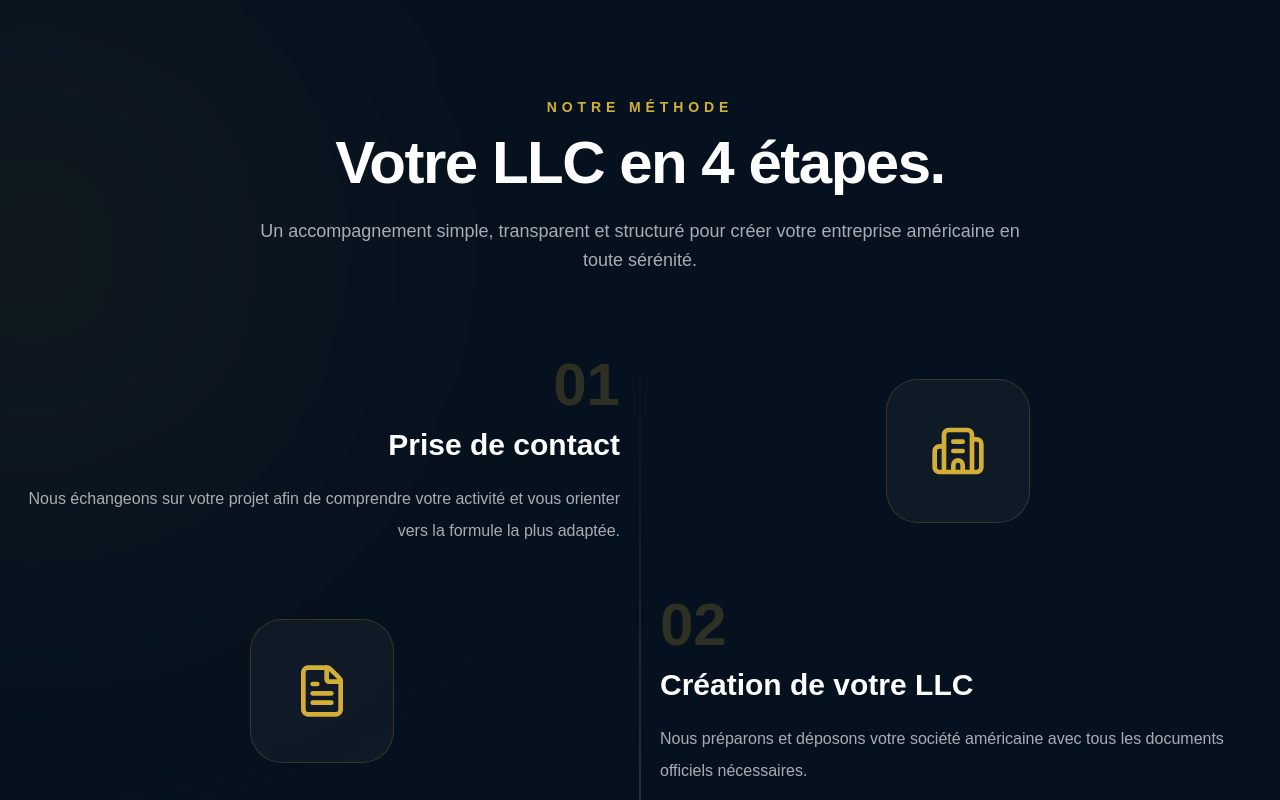
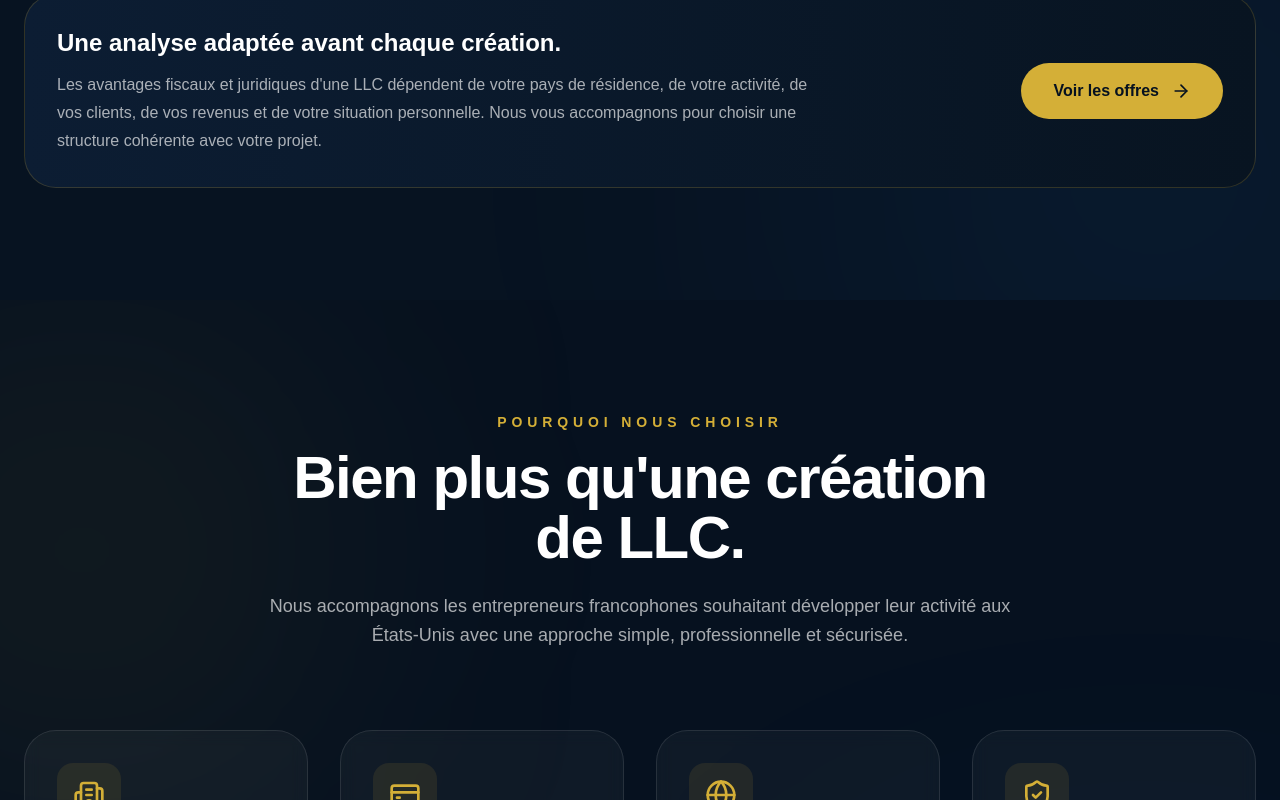
Before and after one commit to Enrick95/fiscal-business-services, a Next.js app: page / in a window 1280 px wide. Shown: the part 2208-3008 px from the top of the page. Built offline with nearby package versions, Linux system fonts and the light colour scheme.

Commit message:
Ajout de la section avantages LLC

```diff
--- a/app/page.tsx
+++ b/app/page.tsx
@@ -1,5 +1,6 @@
 import Navbar from "@/components/layout/Navbar";
 import Hero from "@/components/sections/Hero";
+import Advantages from "@/components/sections/Advantages";
 import Features from "@/components/sections/Features";
 import Pricing from "@/components/sections/Pricing";
 import FAQ from "@/components/sections/FAQ";
@@ -16,6 +17,7 @@
     <main className="bg-[#06111f]">
       <Navbar />
       <Hero />
+      <Advantages />
       <Features />
       <Process />
       <Solutions />
--- /dev/null
+++ b/components/sections/Advantages.tsx
@@ -0,0 +1,130 @@
+"use client";
+
+import Reveal from "@/components/ui/Reveal";
+import {
+  ArrowRight,
+  BadgeDollarSign,
+  Building2,
+  CreditCard,
+  Globe2,
+  ShieldCheck,
+  Zap,
+} from "lucide-react";
+
+const advantages = [
+  {
+    icon: BadgeDollarSign,
+    title: "Fiscalité potentiellement optimisée",
+    description:
+      "Selon votre résidence fiscale, votre activité et votre structure, une LLC peut bénéficier d'une fiscalité très avantageuse, pouvant aller jusqu'à une absence d'imposition aux États-Unis dans certains cas.",
+  },
+  {
+    icon: Globe2,
+    title: "Développement international",
+    description:
+      "Une société américaine facilite le développement de votre activité auprès de clients, plateformes et partenaires à l'international.",
+  },
+  {
+    icon: CreditCard,
+    title: "Accès aux solutions financières",
+    description:
+      "Stripe, Mercury, Relay, Wise Business, Payoneer, Kraken... Une LLC peut ouvrir l'accès à un écosystème professionnel reconnu mondialement.",
+  },
+  {
+    icon: ShieldCheck,
+    title: "Protection du patrimoine",
+    description:
+      "La LLC permet généralement de distinguer le patrimoine personnel de celui de l'entreprise, selon les règles applicables.",
+  },
+  {
+    icon: Zap,
+    title: "Création rapide",
+    description:
+      "La création peut être réalisée rapidement selon l'État choisi, les délais administratifs et la conformité du dossier.",
+  },
+  {
+    icon: Building2,
+    title: "Image professionnelle",
+    description:
+      "Une société américaine peut renforcer votre crédibilité auprès de clients, prestataires, banques et plateformes internationales.",
+  },
+];
+
+export default function Advantages() {
+  return (
+    <Reveal>
+      <section className="relative overflow-hidden bg-[#071321] px-6 py-28 text-white">
+        <div className="absolute left-[-12%] top-10 h-[460px] w-[460px] rounded-full bg-[#d4af37]/10 blur-[160px]" />
+        <div className="absolute bottom-[-10%] right-[-12%] h-[560px] w-[560px] rounded-full bg-blue-500/10 blur-[190px]" />
+
+        <div className="relative mx-auto max-w-7xl">
+          <div className="mx-auto mb-16 max-w-4xl text-center">
+            <p className="mb-4 text-sm font-semibold uppercase tracking-[0.35em] text-[#d4af37]">
+              Avantages LLC
+            </p>
+
+            <h2 className="text-4xl font-bold tracking-tight md:text-6xl">
+              Pourquoi créer une LLC américaine ?
+            </h2>
+
+            <p className="mt-6 text-lg leading-relaxed text-white/65">
+              La LLC est une structure flexible et reconnue qui permet à de
+              nombreux entrepreneurs de développer leur activité avec une image
+              internationale, un accès à des solutions professionnelles et une
+              fiscalité potentiellement avantageuse.
+            </p>
+          </div>
+
+          <div className="grid gap-8 md:grid-cols-2 xl:grid-cols-3">
+            {advantages.map((advantage) => {
+              const Icon = advantage.icon;
+
+              return (
+                <div
+                  key={advantage.title}
+                  className="group rounded-[2rem] border border-white/10 bg-white/[0.04] p-8 backdrop-blur transition duration-300 hover:-translate-y-2 hover:border-[#d4af37]/50 hover:shadow-2xl hover:shadow-[#d4af37]/10"
+                >
+                  <div className="mb-8 flex h-16 w-16 items-center justify-center rounded-2xl bg-[#d4af37]/10 transition group-hover:bg-[#d4af37]">
+                    <Icon className="h-8 w-8 text-[#d4af37] transition group-hover:text-[#06111f]" />
+                  </div>
+
+                  <h3 className="text-2xl font-bold">{advantage.title}</h3>
+
+                  <p className="mt-5 leading-7 text-white/65">
+                    {advantage.description}
+                  </p>
+                </div>
+              );
+            })}
+          </div>
+
+          <div className="mt-16 overflow-hidden rounded-[2rem] border border-[#d4af37]/20 bg-gradient-to-r from-[#0c1d33] to-[#081421] p-8">
+            <div className="flex flex-col gap-6 lg:flex-row lg:items-center lg:justify-between">
+              <div>
+                <h3 className="text-2xl font-bold">
+                  Une analyse adaptée avant chaque création.
+                </h3>
+
+                <p className="mt-3 max-w-3xl leading-7 text-white/65">
+                  Les avantages fiscaux et juridiques d'une LLC dépendent de
+                  votre pays de résidence, de votre activité, de vos clients, de
+                  vos revenus et de votre situation personnelle. Nous vous
+                  accompagnons pour choisir une structure cohérente avec votre
+                  projet.
+                </p>
+              </div>
+
+              <a
+                href="#tarifs"
+                className="inline-flex items-center justify-center gap-3 rounded-full bg-[#d4af37] px-8 py-4 font-bold text-[#06111f] transition hover:bg-[#e6c45a]"
+              >
+                Voir les offres
+                <ArrowRight className="h-5 w-5" />
+              </a>
+            </div>
+          </div>
+        </div>
+      </section>
+    </Reveal>
+  );
+}
```
